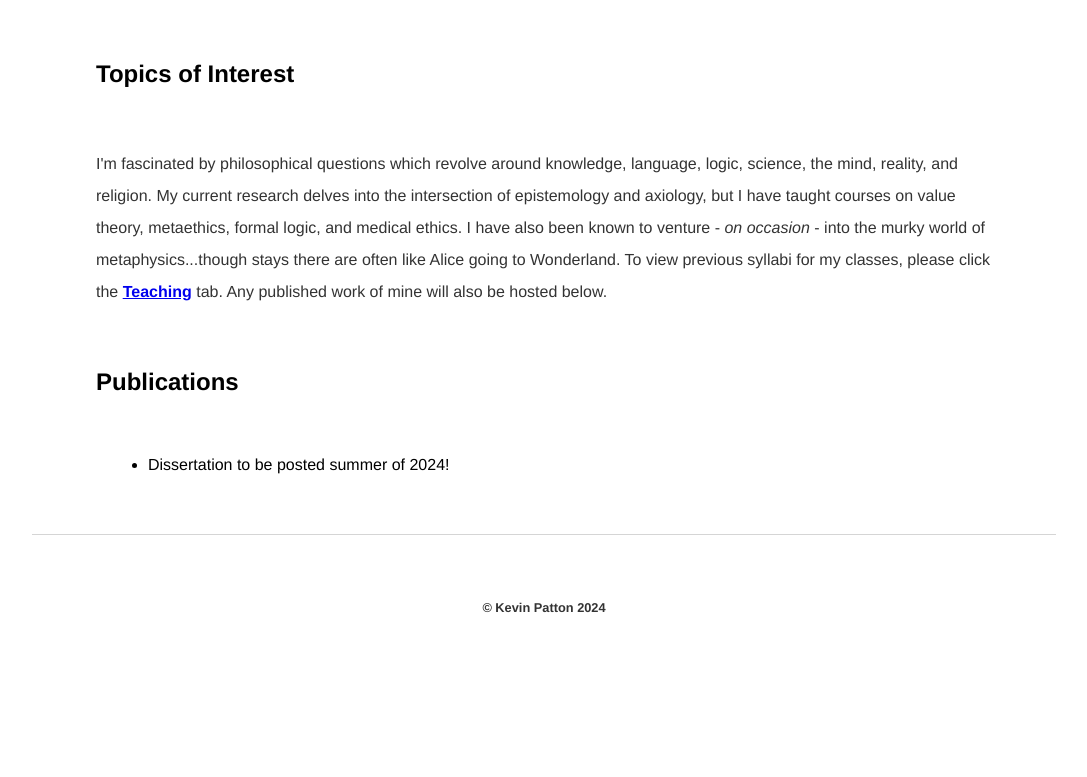
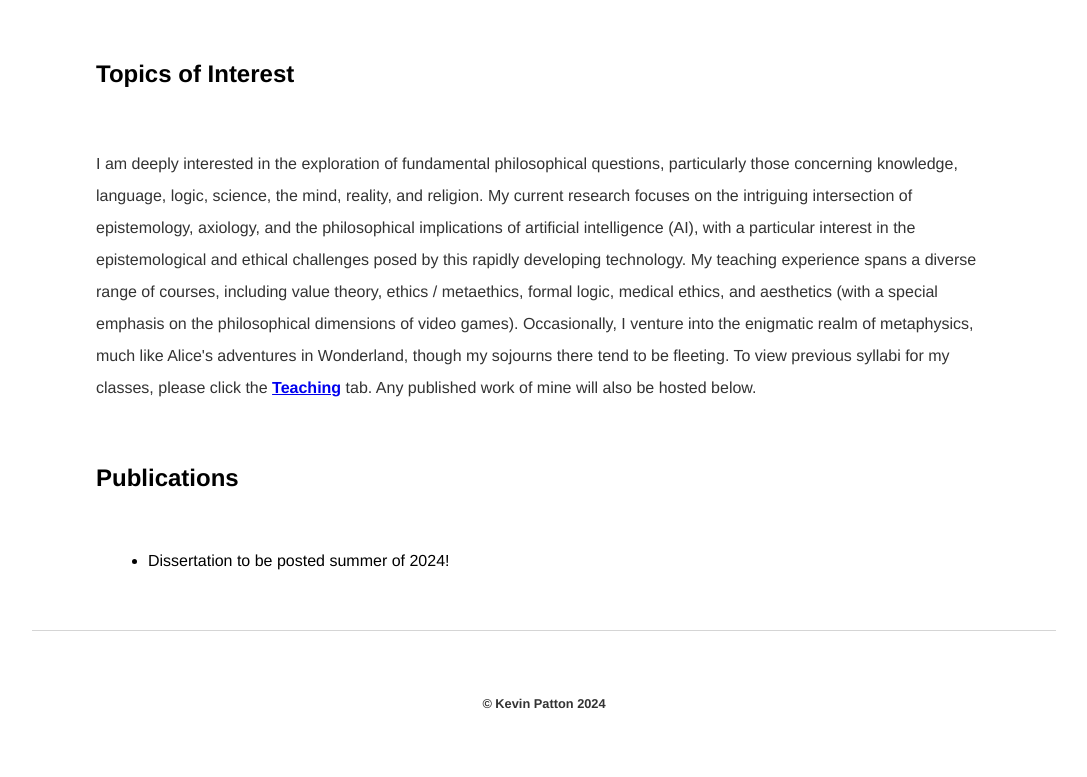
Before and after one commit to kevinjpatton/kevinjpatton.github.io, a Jekyll site: the page built from research/index.html, in a window 1280 px wide. Shown: the part 348-1125 px from the top of the page, without its empty margins (96-1183 px from the left). Built offline with Jekyll 4.4.1, drawn with Linux system fonts in a browser that asks for light colours; Markdown is read by kramdown in place of the engine named in the settings; before the commit the page ends 1029 px from its top, so only the background shows below that.

Commit message:
Update index.html

```diff
--- a/research/index.html
+++ b/research/index.html
@@ -3,7 +3,7 @@
 title: Research - Kevin Patton
 ---
 <h2>Topics of Interest</h2>
-<p>I'm fascinated by philosophical questions which revolve around knowledge, language, logic, science, the mind, reality, and religion. My current research delves into the intersection of epistemology and axiology, but I have taught courses on value theory, metaethics, formal logic, and medical ethics. I have also been known to venture - <i>on occasion</i> - into the murky world of metaphysics...though stays there are often like Alice going to Wonderland. To view previous syllabi for my classes, please click the <b><a href="/teaching">Teaching</a></b> tab. Any published work of mine will also be hosted below.</p>
+<p>I am deeply interested in the exploration of fundamental philosophical questions, particularly those concerning knowledge, language, logic, science, the mind, reality, and religion. My current research focuses on the intriguing intersection of epistemology, axiology, and the philosophical implications of artificial intelligence (AI), with a particular interest in the epistemological and ethical challenges posed by this rapidly developing technology. My teaching experience spans a diverse range of courses, including value theory, ethics / metaethics, formal logic, medical ethics, and aesthetics (with a special emphasis on the philosophical dimensions of video games). Occasionally, I venture into the enigmatic realm of metaphysics, much like Alice's adventures in Wonderland, though my sojourns there tend to be fleeting. To view previous syllabi for my classes, please click the <b><a href="/teaching">Teaching</a></b> tab. Any published work of mine will also be hosted below.</p>
 <h2>Publications</h2>
 <ul class="standard-list">
   <li>Dissertation to be posted summer of 2024!</li>
```
